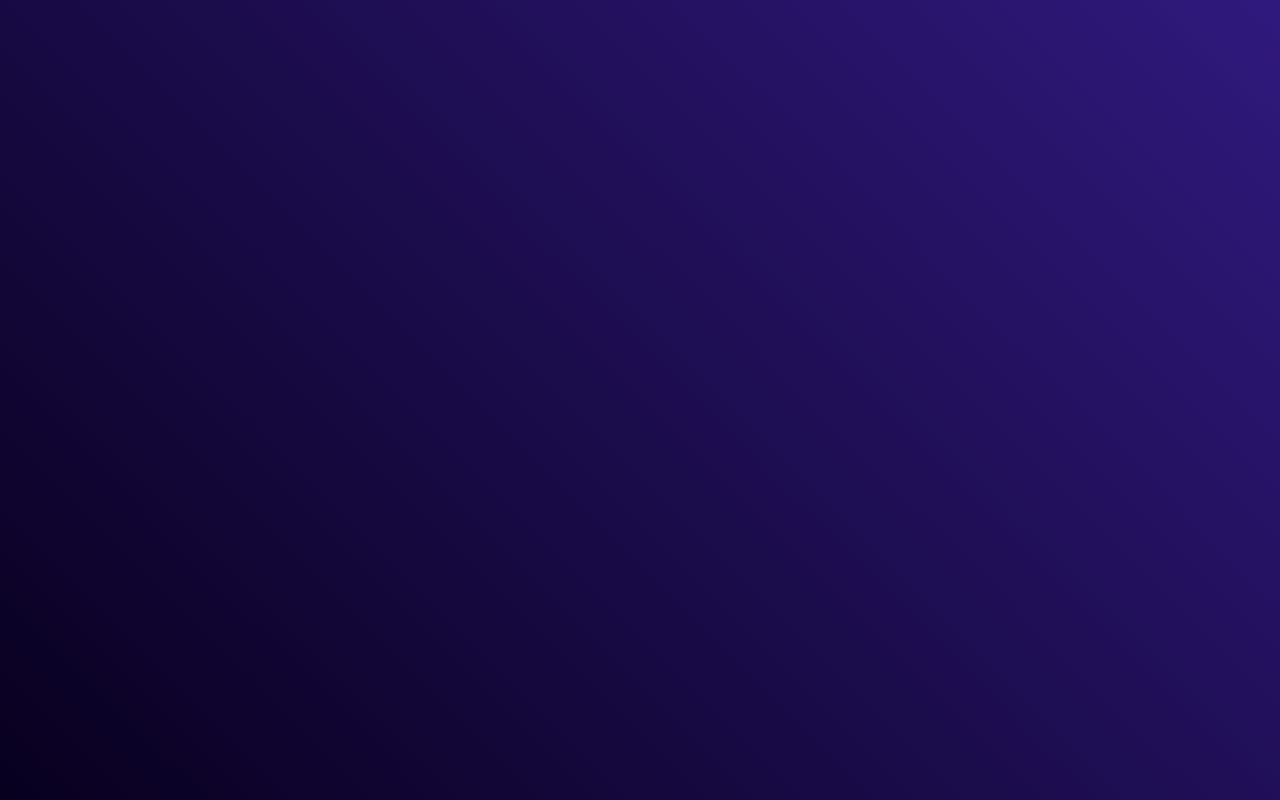
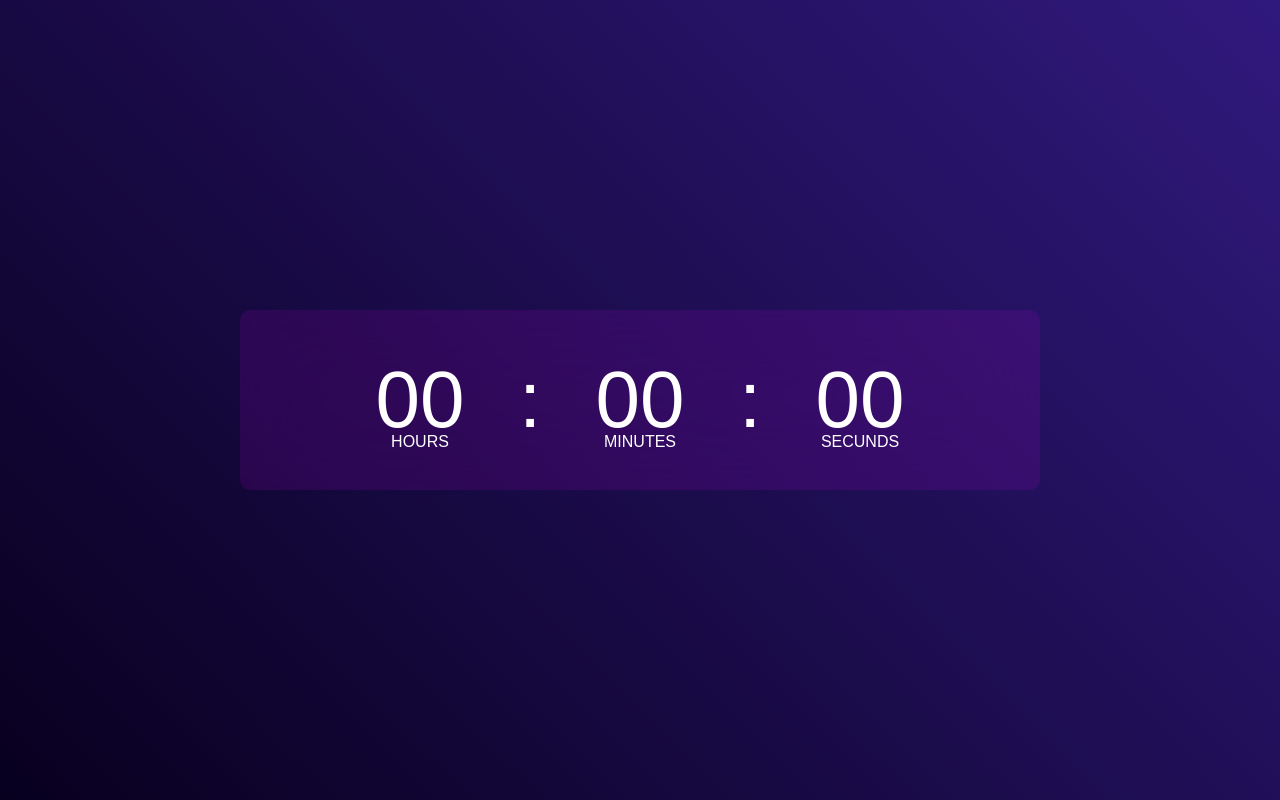
Before and after one commit to GT6050/DigitalClock, a plain HTML site: page index.html in a window 1280 px wide. Drawn offline with Linux system fonts and the light colour scheme.

Commit message:
Finished styling

```diff
--- a/index.html
+++ b/index.html
@@ -7,8 +7,17 @@
     <link rel="stylesheet" href="./style.css" />
   </head>
   <body>
-    <div class="hero"></div>
-
+    <div class="hero">
+      <div class="container">
+        <div class="clock">
+          <span id="hrs">00</span>
+          <span>:</span>
+          <span id="min">00</span>
+          <span>:</span>
+          <span id="sec">00</span>
+        </div>
+      </div>
+    </div>
 
     <script src="./app.js"></script>
   </body>
--- a/style.css
+++ b/style.css
@@ -12,3 +12,47 @@
   color: white;
   position: relative;
 }
+.container {
+  width: 800px;
+  height: 180px;
+  position: absolute;
+  top: 50%;
+  left: 50%;
+  transform: translate(-50%, -50%);
+  /* background: red; */
+}
+.clock {
+  width: 100%;
+  height: 100%;
+  background: rgba(235, 0, 255, 0.11);
+  border-radius: 10px;
+  display: flex;
+  align-items: center;
+  justify-content: center;
+  backdrop-filter: blur(40px);
+}
+.clock span {
+  font-size: 80px;
+  width: 110px;
+  display: inline-block;
+  text-align: center;
+  position: relative;
+}
+
+.clock span::after {
+  font-size: 16px;
+  position: absolute;
+  bottom: -5px;
+  left: 50%;
+  transform: translateX(-50%);
+}
+
+.clock #hrs::after {
+  content: "HOURS";
+}
+.clock #min::after {
+  content: "MINUTES";
+}
+.clock #sec::after {
+  content: "SECUNDS";
+}
```
